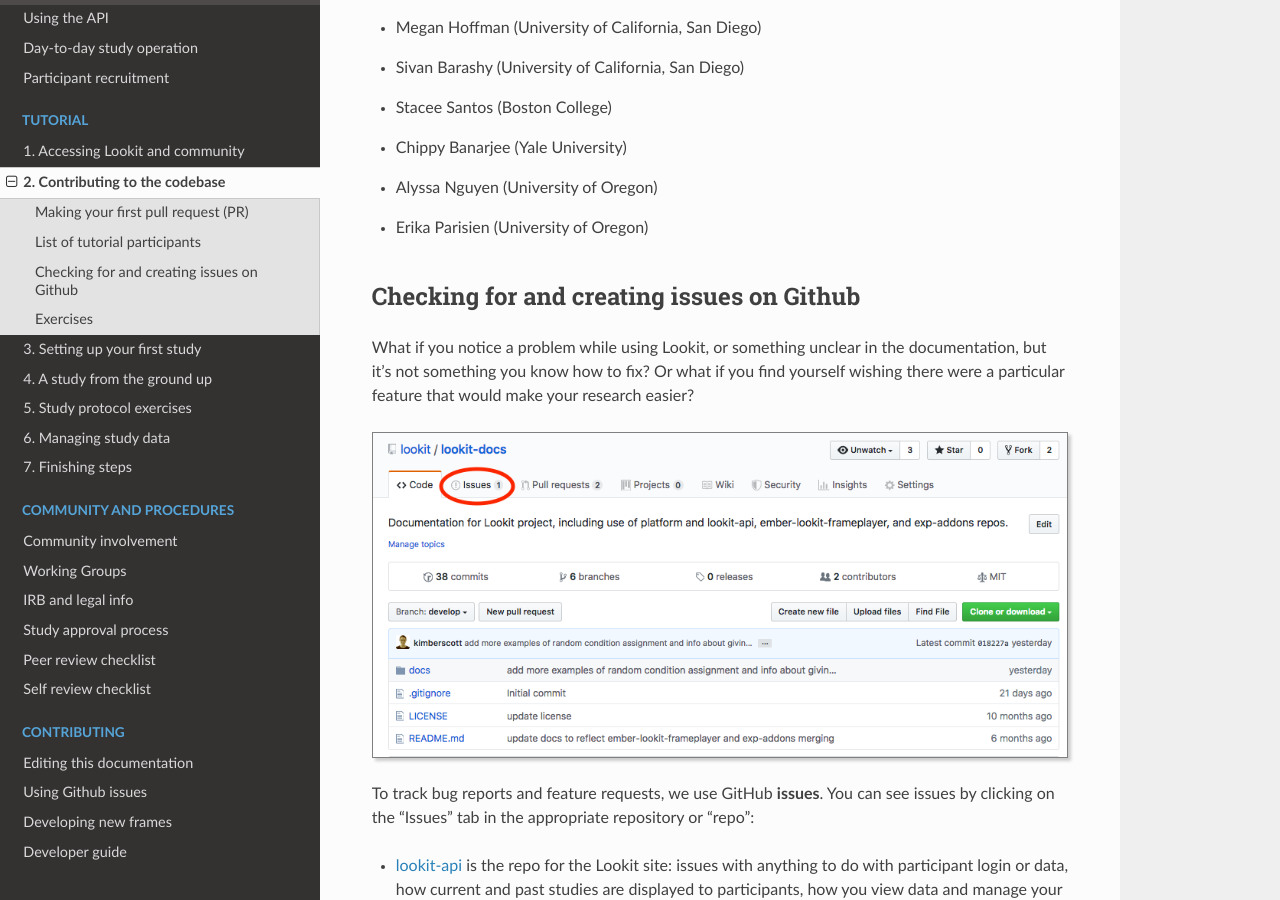
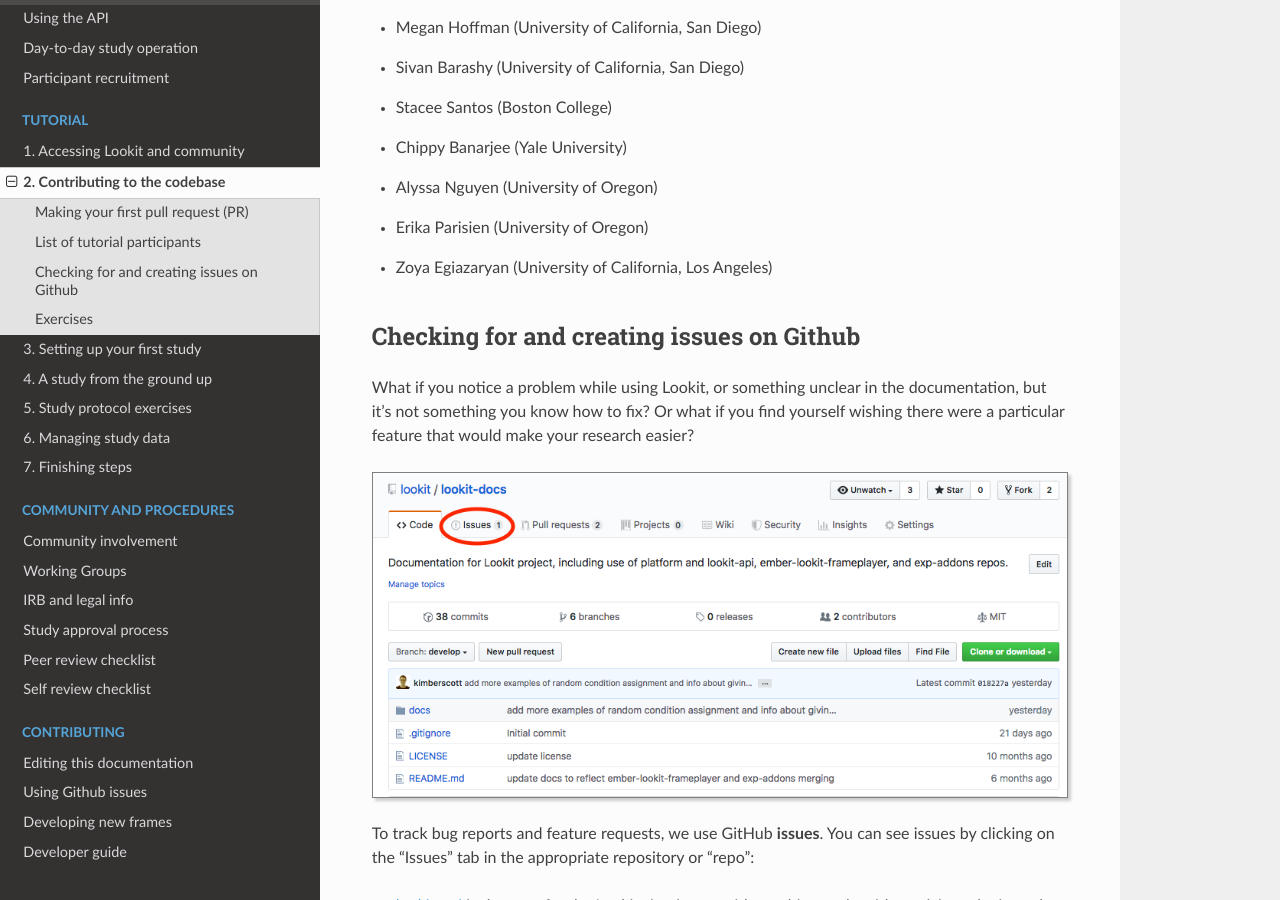
Before and after one commit to lookit/lookit-docs, a Sphinx documentation site: the page built from docs/source/tutorial-contributing.rst, in a window 1280 px wide and 900 px high, scrolled down 8617 px. Built offline with Sphinx 7.4.7 and the Read the Docs theme 2.0.0, drawn with Linux system fonts in a browser that asks for light colours.

Commit message:
Add to the Tutorial Participant List please! (#144)

```diff
--- a/docs/source/tutorial-contributing.rst
+++ b/docs/source/tutorial-contributing.rst
@@ -181,6 +181,7 @@
 - Chippy Banarjee (Yale University)
 - Alyssa Nguyen (University of Oregon)
 - Erika Parisien (University of Oregon)
+- Zoya Egiazaryan (University of California, Los Angeles)
 
 .. _Github issues overview:
 
```
